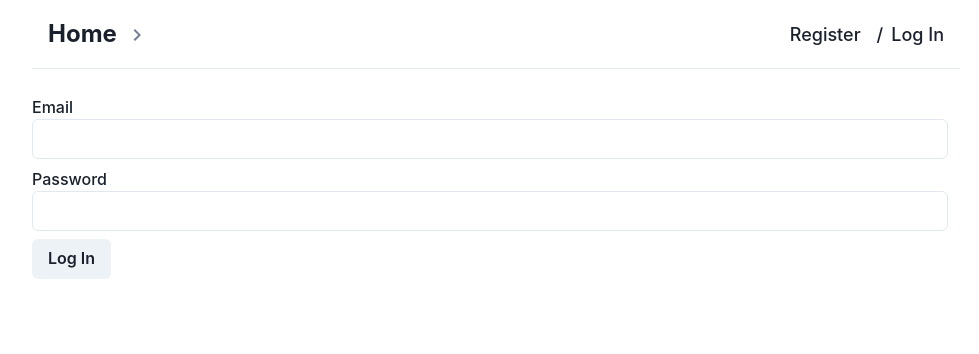
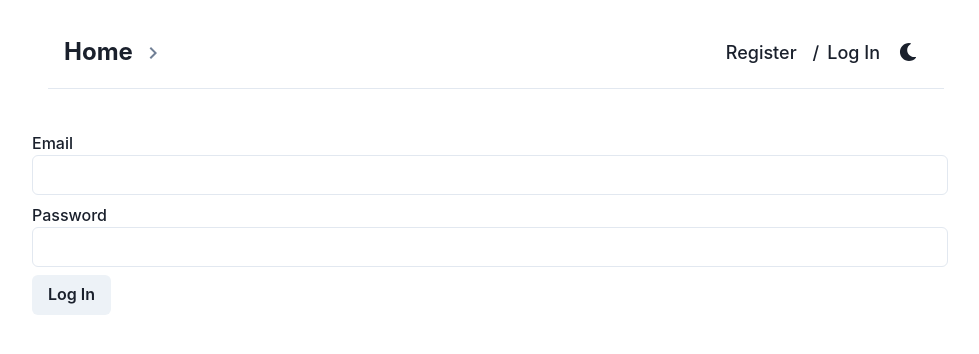
Before and after one commit to Valentina-K/goit-react-hw-08-phonebook, a React (Create React App) app: page /goit-react-hw-08-phonebook/login in a window 1280 px wide. Shown: the top 354 px of the page, without its empty margins (144-1123 px from the left). Built offline with nearby package versions, Linux system fonts and the light colour scheme.

Commit message:
Added styles for header

```diff
--- a/package.json
+++ b/package.json
@@ -18,6 +18,7 @@
     "react-dom": "^18.1.0",
     "react-helmet": "^6.1.0",
     "react-hot-toast": "^2.4.0",
+    "react-icons": "^4.7.1",
     "react-loader-spinner": "^5.3.4",
     "react-redux": "^8.0.5",
     "react-router-dom": "^6.8.2",
--- a/src/components/AppBar/AppBar.jsx
+++ b/src/components/AppBar/AppBar.jsx
@@ -1,11 +1,14 @@
-import { Flex } from '@chakra-ui/react';
+import { Box, Center, Container, Flex } from '@chakra-ui/react';
 import { Navigation } from 'components/Navigation/Navigation';
 import { AuthNav } from 'components/AuthNav/AuthNav';
 import { UserMenu } from 'components/UserMenu/UserMenu';
 import { useAuth } from 'hooks';
+import { ColorModeSwitcher } from 'components/ColorModeSwitcher';
 export const AppBar = () => {
   const { isLoggedIn } = useAuth();
   return (
+    <Box as="header" py="4">
+      <Container maxW="container.lg">
         <Flex
           align="center"
           justify="space-between"
@@ -15,7 +18,12 @@ export const AppBar = () => {
           borderColor="gray.200"
         >
           <Navigation />
+          <Flex align="center">
             {isLoggedIn ? <UserMenu /> : <AuthNav />}
+            <ColorModeSwitcher />
           </Flex>
+        </Flex>
+      </Container>
+    </Box>
   );
 };
--- /dev/null
+++ b/src/components/ColorModeSwitcher.js
@@ -0,0 +1,18 @@
+import React from "react";
+import { useColorMode, useColorModeValue, IconButton } from "@chakra-ui/react";
+import {FaMoon,FaSun} from 'react-icons/fa';
+export const ColorModeSwitcher = props => {
+    const { toggleColorMode } = useColorMode();
+    const text = useColorModeValue('dark', 'ligth');
+    const SwitchIcon = useColorModeValue(FaMoon, FaSun);
+    return (<IconButton
+        size='md'
+        fontSize='lg'
+        aria-label={`Switch to ${text} made`}
+        variant='ghost'
+        color='current' ml='2'
+        onClick={toggleColorMode}
+        icon={<SwitchIcon />}
+    {...props} />
+
+)}
--- a/src/components/RegisterForm/RegisterForm.jsx
+++ b/src/components/RegisterForm/RegisterForm.jsx
@@ -1,5 +1,13 @@
 import { useDispatch } from 'react-redux';
-import { FormLabel, Input, Button } from '@chakra-ui/react';
+import { useState } from 'react';
+import {
+  FormLabel,
+  Input,
+  InputGroup,
+  InputLeftElement,
+  InputRightElement,
+  Button,
+} from '@chakra-ui/react';
 import { customAlphabet } from 'nanoid';
 import { register } from 'redux/auth/operations';
 
@@ -7,10 +15,13 @@ const nanoid = customAlphabet('1234567890id-', 5);
 
 export const RegisterForm = () => {
   const dispatch = useDispatch();
+  const [show, setShow] = useState(false);
 
   const nameInput = nanoid();
   const emailInput = nanoid();
   const passwordInput = nanoid();
+
+  const handleClick = () => setShow(!show);
 
   const handleSubmit = e => {
     e.preventDefault();
@@ -27,18 +38,37 @@ export const RegisterForm = () => {
 
   return (
     <form onSubmit={handleSubmit} autoComplete="off">
-      <FormLabel>
-        Username
-        <Input id={nameInput} type="text" name="name" />
-      </FormLabel>
+      <InputGroup>
+        <InputLeftElement />
+        <FormLabel>
+          Username
+          <Input id={nameInput} type="text" name="name" />
+        </FormLabel>
+      </InputGroup>
       <FormLabel>
         Email
         <Input id={emailInput} type="email" name="email" />
       </FormLabel>
-      <FormLabel>
+      <FormLabel for={passwordInput} />
+      <InputGroup size="md">
+        Password
+        <Input
+          id={passwordInput}
+          name="password"
+          pr="4.5rem"
+          type={show ? 'text' : 'password'}
+          placeholder="Enter password"
+        />
+        <InputRightElement width="4.5rem">
+          <Button h="1.75rem" size="sm" onClick={handleClick}>
+            {show ? 'Hide' : 'Show'}
+          </Button>
+        </InputRightElement>
+      </InputGroup>
+      {/* <FormLabel>
         Password
         <Input id={passwordInput} type="password" name="password" />
-      </FormLabel>
+      </FormLabel> */}
       <Button type="submit">Register</Button>
     </form>
   );
--- a/src/components/UserMenu/UserMenu.jsx
+++ b/src/components/UserMenu/UserMenu.jsx
@@ -1,5 +1,6 @@
 import { useDispatch } from 'react-redux';
-import { Button, Text, Flex } from '@chakra-ui/react';
+import { Button, Text, Flex, Image } from '@chakra-ui/react';
+import { HiUser } from 'react-icons/hi';
 import { logOut } from 'redux/auth/operations';
 import { useAuth } from 'hooks';
 export const UserMenu = () => {
@@ -10,6 +11,7 @@ export const UserMenu = () => {
       <Text fontSize="2xl" color="teal" as="i" mr="2">
         Welcome, {user.name}
       </Text>
+      <Image src={HiUser} alt="user" sizes="xl" />
       <Button
         colorScheme="teal"
         variant="solid"
```
Also changed, not shown: 1 other file (tests, documents, lock files or other folders). Lines whose indentation alone changed are shown as unchanged.
